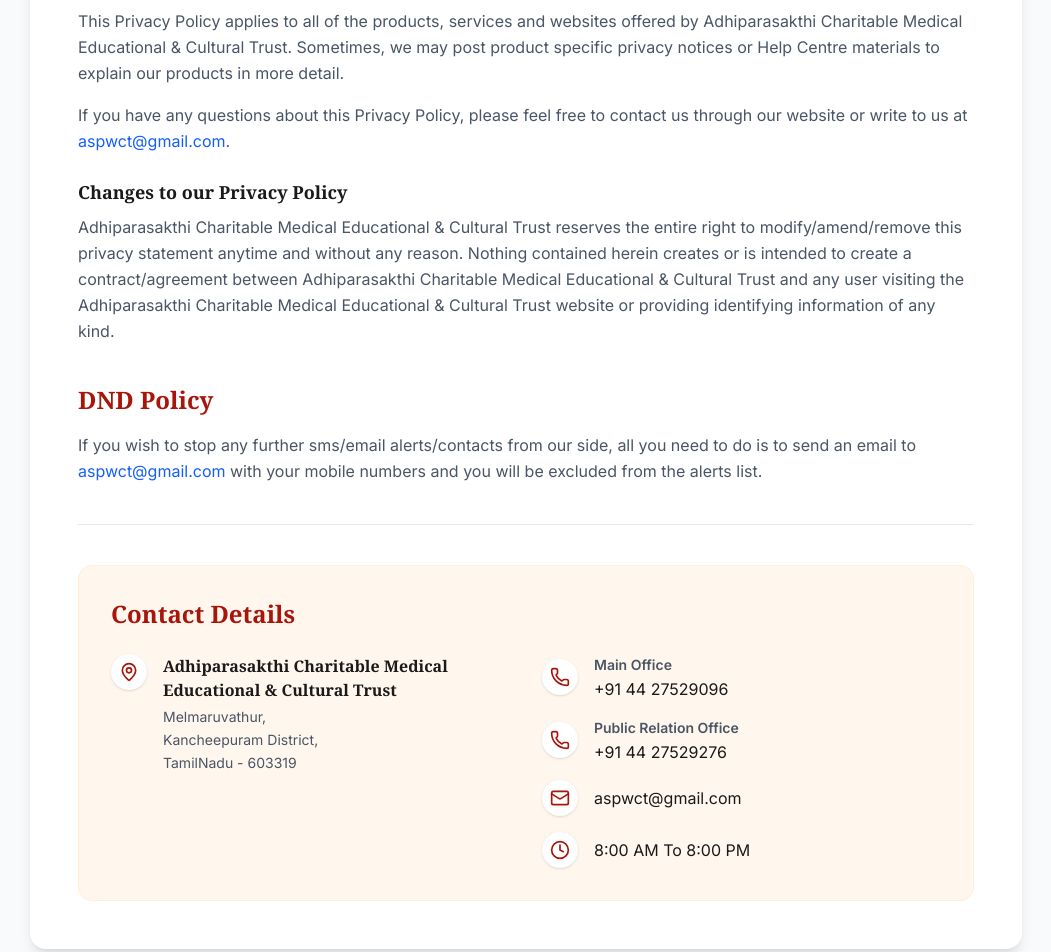
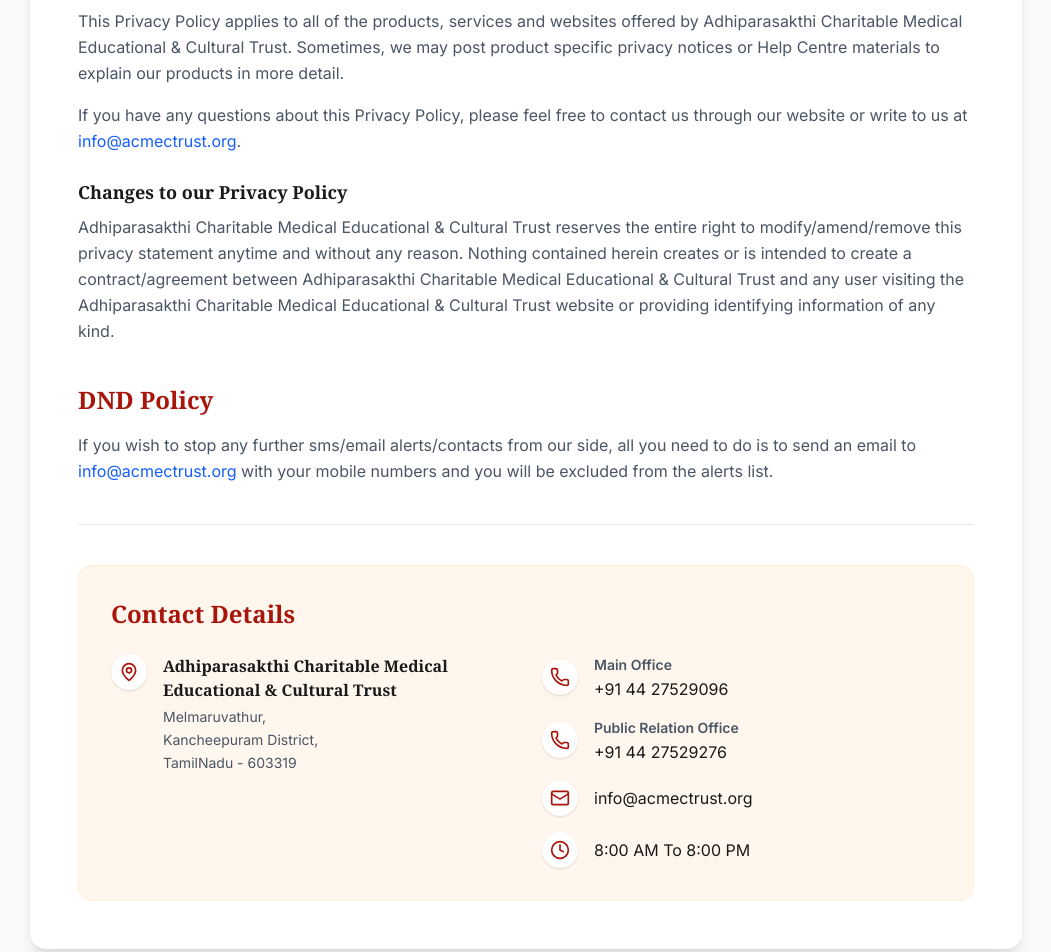
Before and after one commit to PrinceJoshwa/acmec-omsakthi, a Next.js app: page /page/terms_of_service in a window 1280 px wide. Shown: the part 1520-2472 px from the top of the page, without its empty margins (114-1165 px from the left). Built offline with nearby package versions, Linux system fonts and the light colour scheme.

Commit message:
update: terms and condition page

```diff
--- a/app/page/terms_of_service/page.tsx
+++ b/app/page/terms_of_service/page.tsx
@@ -92,7 +92,7 @@
                 This Privacy Policy applies to all of the products, services and websites offered by Adhiparasakthi Charitable Medical Educational & Cultural Trust. Sometimes, we may post product specific privacy notices or Help Centre materials to explain our products in more detail.
               </p>
               <p className="mb-4">
-                If you have any questions about this Privacy Policy, please feel free to contact us through our website or write to us at <a href="mailto:aspwct@gmail.com" className="text-blue-600 hover:underline">aspwct@gmail.com</a>.
+                If you have any questions about this Privacy Policy, please feel free to contact us through our website or write to us at <a href="mailto:info@acmectrust.org" className="text-blue-600 hover:underline">info@acmectrust.org</a>.
               </p>
 
               <h3 className="text-lg font-bold text-[#1a1a1a] mt-6 mb-2">Changes to our Privacy Policy</h3>
@@ -105,7 +105,7 @@
             <section>
               <h2 className="text-2xl font-bold text-[#a7150b] mb-4">DND Policy</h2>
               <p>
-                If you wish to stop any further sms/email alerts/contacts from our side, all you need to do is to send an email to <a href="mailto:aspwct@gmail.com" className="text-blue-600 hover:underline">aspwct@gmail.com</a> with your mobile numbers and you will be excluded from the alerts list.
+                If you wish to stop any further sms/email alerts/contacts from our side, all you need to do is to send an email to <a href="mailto:info@acmectrust.org" className="text-blue-600 hover:underline">info@acmectrust.org</a> with your mobile numbers and you will be excluded from the alerts list.
               </p>
             </section>
 
@@ -159,7 +159,7 @@
                   <div className="bg-white p-2 rounded-full h-fit shadow-sm text-[#a7150b]">
                     <Mail className="w-5 h-5" />
                   </div>
-                  <a href="mailto:aspwct@gmail.com" className="text-[#1a1a1a] hover:text-[#a7150b] transition-colors">aspwct@gmail.com</a>
+                  <a href="mailto:info@acmectrust.org" className="text-[#1a1a1a] hover:text-[#a7150b] transition-colors">info@acmectrust.org</a>
                 </div>
 
                  <div className="flex gap-4 items-center">
```
